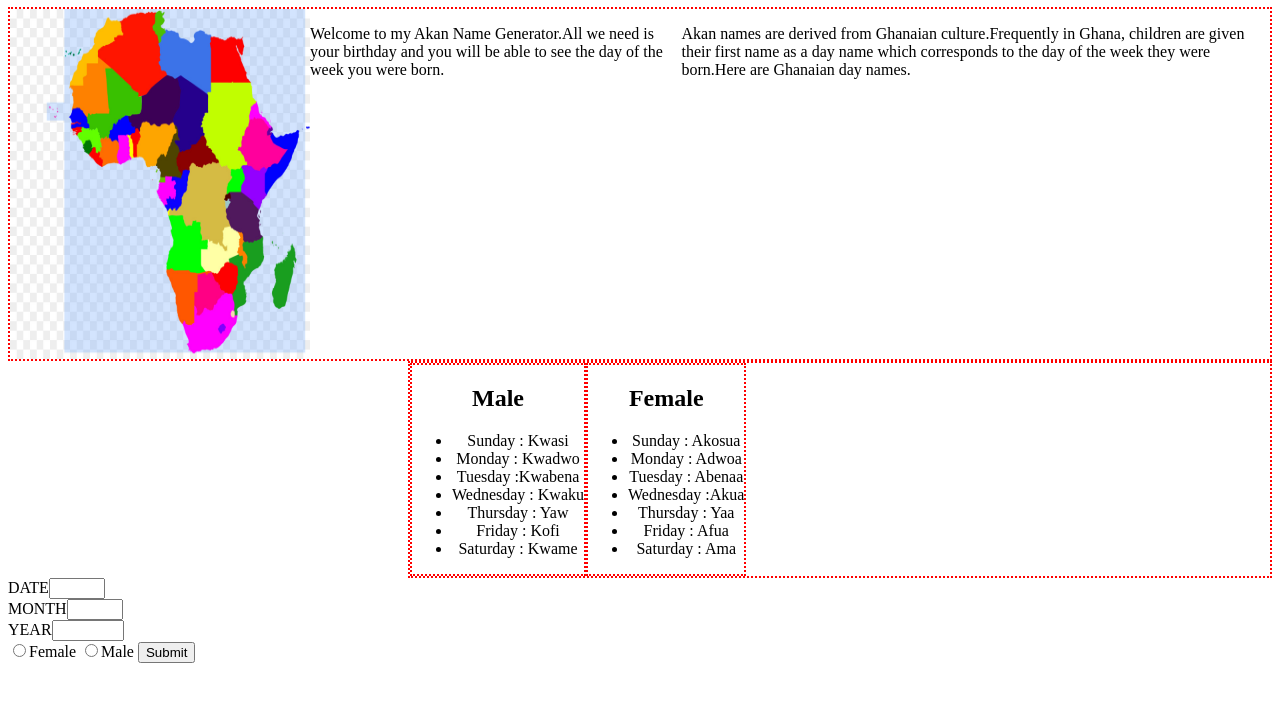
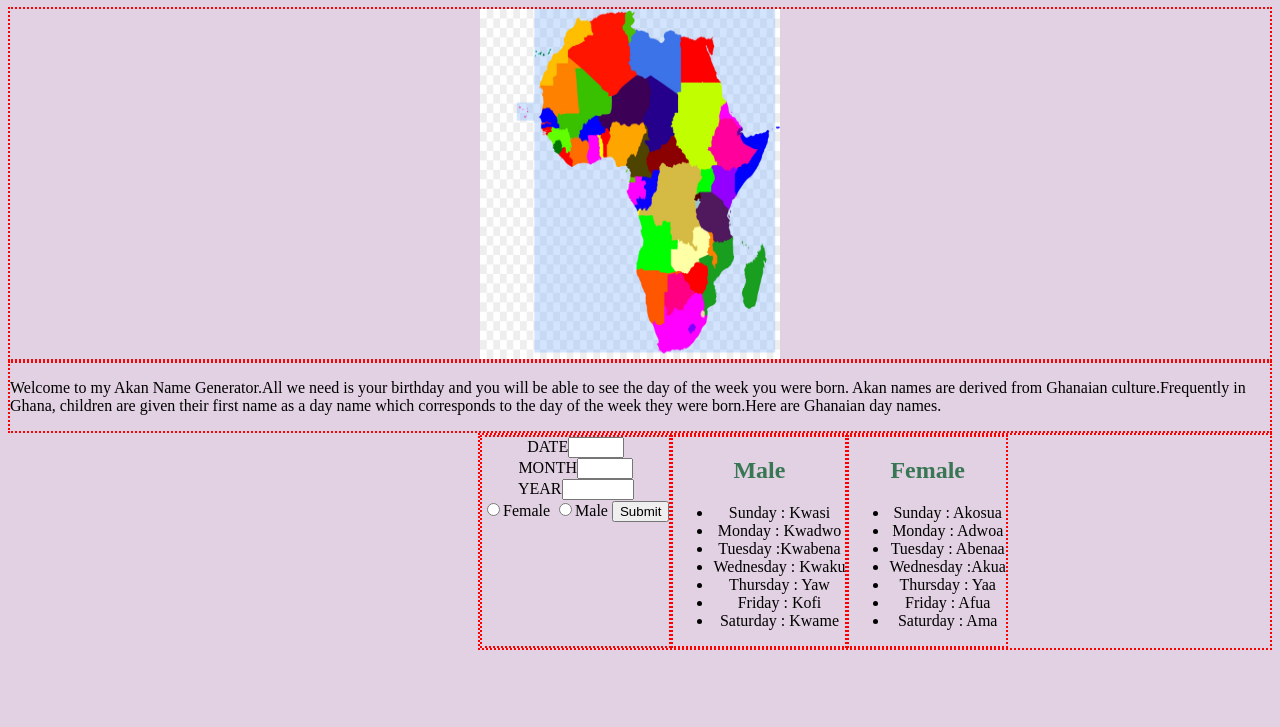
Before and after one commit to claudiahW/akan-name, a plain HTML site: page akan-name-generator.html in a window 1280 px wide. Shown: the part 73-800 px from the top of the page. Drawn offline with Linux system fonts and the light colour scheme.

Commit message:
change the position of the form

```diff
--- a/akan-name-generator.html
+++ b/akan-name-generator.html
@@ -9,14 +9,31 @@
         <div id="africa">
             <img src="./images/Africa.jpg" height="350px" width="300px">
 
+         </div>
+         <div class="paragraph">
             <p> Welcome to my Akan Name Generator.All we need is your birthday
-             and you will be able to see the day of the week you were born.</p>
+                and you will be able to see the day of the week you were born.
 
-            <p> Akan names are derived from Ghanaian culture.Frequently in Ghana,
-            children are given their first name as a day name which corresponds to the
-             day of the week they were born.Here are Ghanaian day names.</p>
+                Akan names are derived from Ghanaian culture.Frequently in Ghana,
+               children are given their first name as a day name which corresponds to the
+                day of the week they were born.Here are Ghanaian day names.</p>
          </div>
          <div id="gender">
+             <div class="form">
+                <form id="Form" onSubmit="return false">
+                    DATE<input type="number" name="day" id="date" min="1" max="30" required><br>
+                    MONTH<input type="number" name="Month of birth" id="month" min="1" max="12" required><br>
+                    YEAR<input type="number" name="Year of birth" id="year" min="1980" max="2024" required><br>
+                    <input type="radio" name="gender" value="female">Female
+                    <input type="radio" name="gender" value="male">Male
+                    <button class="primary btn" onclick="Calculator ()">
+                           Submit
+                    </button>
+                </form>
+                <h3 id="alert"></h3>
+                <h3 id="alert2"></h3>
+
+             </div>
         <div class="male">
 
                 <h2>Male</h2>
@@ -44,18 +61,7 @@
           </div>
 
         </div>
-        <form id="Form" onSubmit="return false">
-            DATE<input type="number" name="day" id="date" min="1" max="30" required><br>
-            MONTH<input type="number" name="Month of birth" id="month" min="1" max="12" required><br>
-            YEAR<input type="number" name="Year of birth" id="year" min="1980" max="2024" required><br>
-            <input type="radio" name="gender" value="female">Female
-            <input type="radio" name="gender" value="male">Male
-            <button class="primary btn" onclick="Calculator ()">
-                   Submit
-            </button>
-        </form>
-        <h3 id="alert"></h3>
-        <h3 id="alert2"></h3>
+
         <script src="scripts.js"></script>
 
 
--- a/css/styles.css
+++ b/css/styles.css
@@ -7,7 +7,10 @@ div {
 #gender {
     display: flex;
     text-align: center;
-    margin-left: 400px;
+    margin-left: 470px;
+}
+#gender h2{
+    color: #397754;
 }
 #form{
     text-align: center;
@@ -16,3 +19,10 @@ h1{
     text-align: center;
     color: #397754;
 }
+body{
+    background-color: rgb(225, 209, 226)
+}
+img {
+    text-align: center;
+    margin-left: 470px;
+}
```
